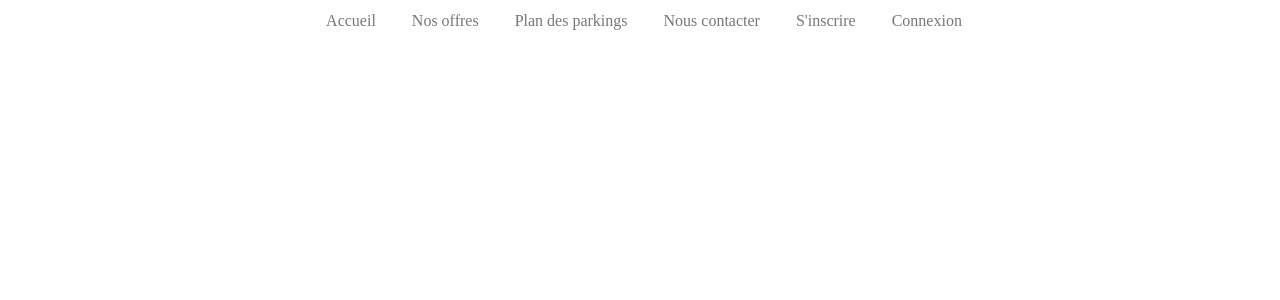
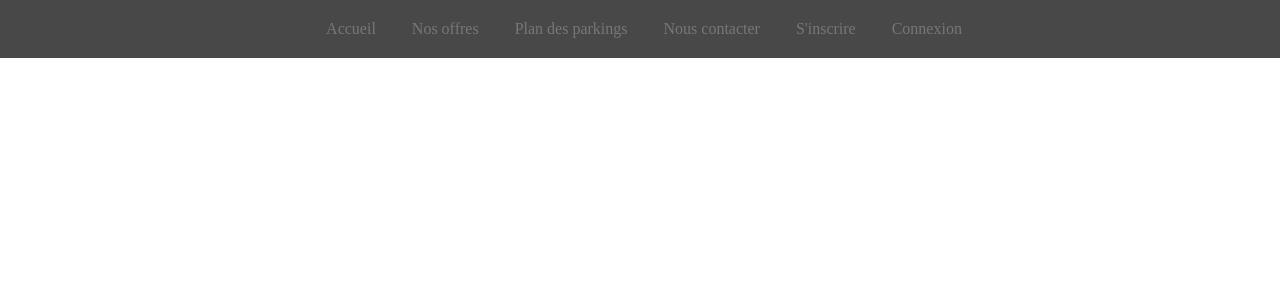
Before and after one commit to darianmot/Projet_WEB, a PHP site: template template/menu.php in a window 1280 px wide. Shown: the top 300 px of the page. Run offline with PHP 8.4, Linux system fonts and the light colour scheme; the template is opened without the code that fills it, so the values that code supplies are empty.

Commit message:
Modifications style menu et menu qui descend avec la page

```diff
--- a/css/style.css
+++ b/css/style.css
@@ -81,8 +81,12 @@ menu
 ********************************************************************************/
 nav
 {
+    position: fixed;
+    top: 0;
+    right: 0;
     left: 0;
     width: 100%;
+    background: #474847;
 }
 
 nav  ul  li
--- a/index.php
+++ b/index.php
@@ -14,6 +14,8 @@
 <div>
     <h1>Bienvenue dans votre parking</h1>
     <img src="media/images/accueil_park.jpg">
+    <img src="media/images/ferrari.jpg">
+
 
 </div>
 
```
